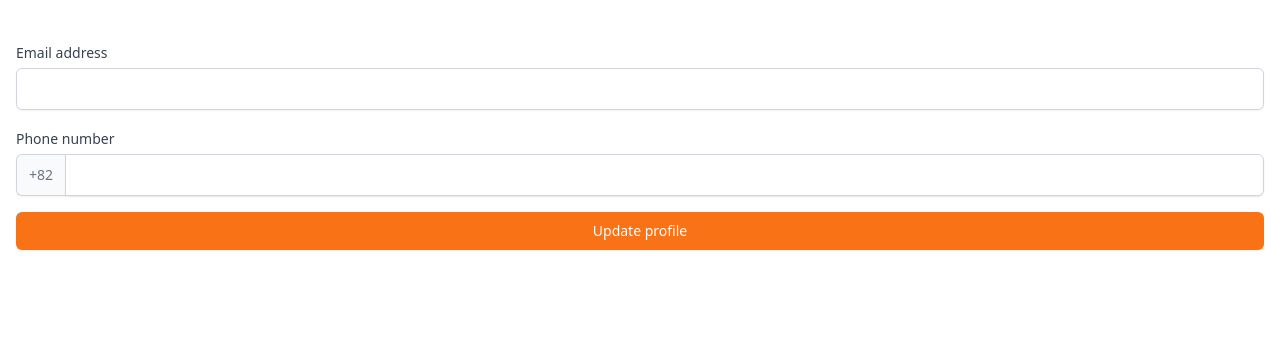
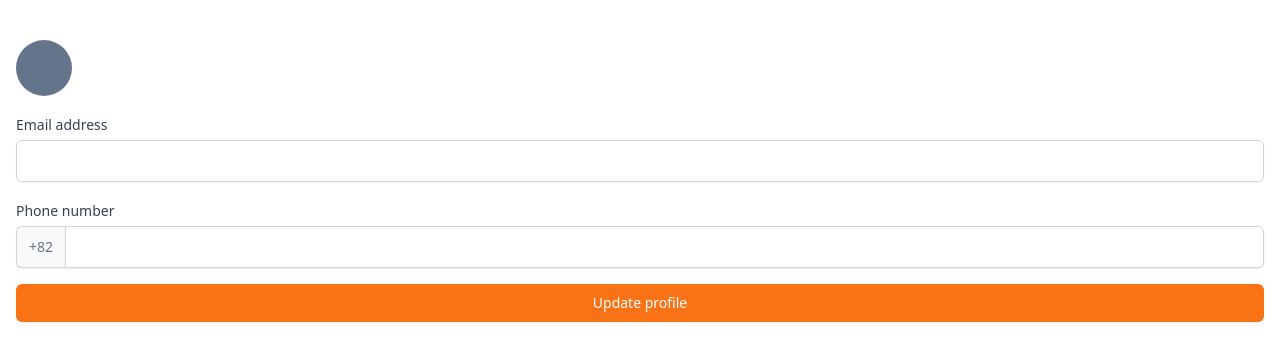
Before and after one commit to blkluv/next_carrot_market, a Next.js app: page /profile/edit in a window 1280 px wide. Shown: the top 360 px of the page. Built offline with nearby package versions, Linux system fonts and the light colour scheme.

Commit message:
제일 위에 프로필 사진이 들어갈 자리 표시

```diff
--- a/src/pages/profile/edit.tsx
+++ b/src/pages/profile/edit.tsx
@@ -3,6 +3,9 @@ import type { NextPage } from "next";
 const EditProfile: NextPage = () => {
   return (
     <div className="px-4 py-10 space-y-4">
+      <div>
+        <div className="rounded-full w-14 h-14 bg-slate-500" />
+      </div>
       <div className="space-y-1">
         <label htmlFor="email" className="text-sm font-medium text-gray-700">
           Email address
```
